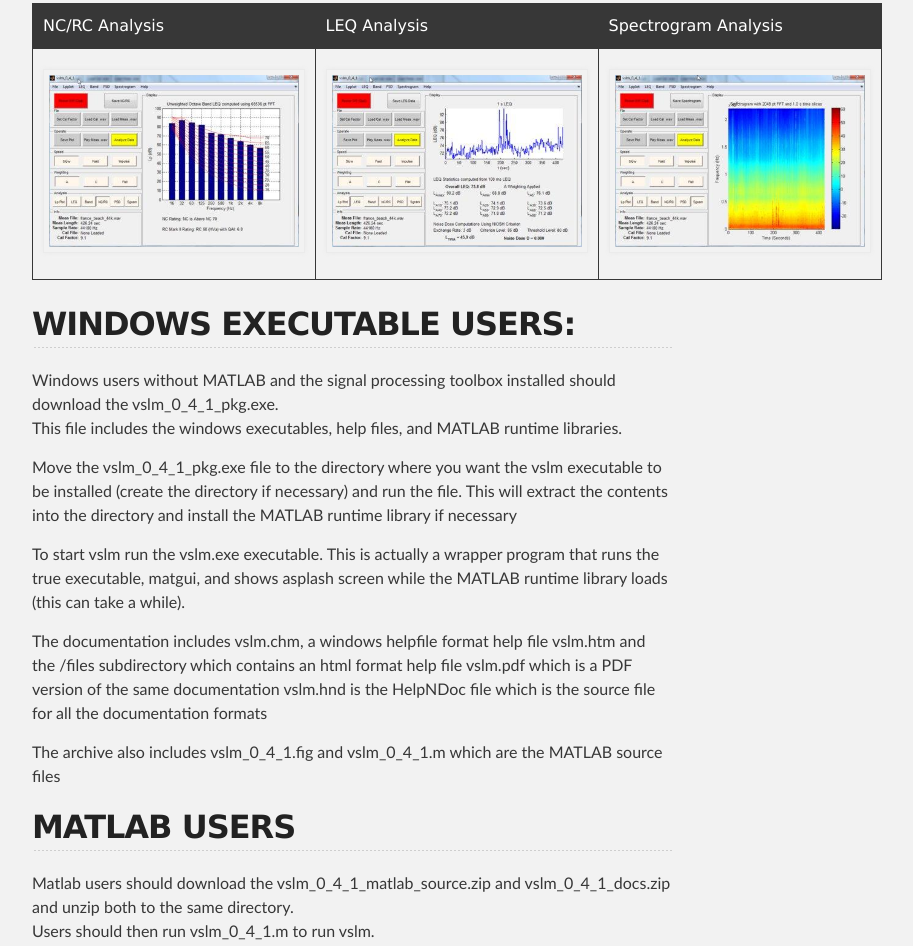
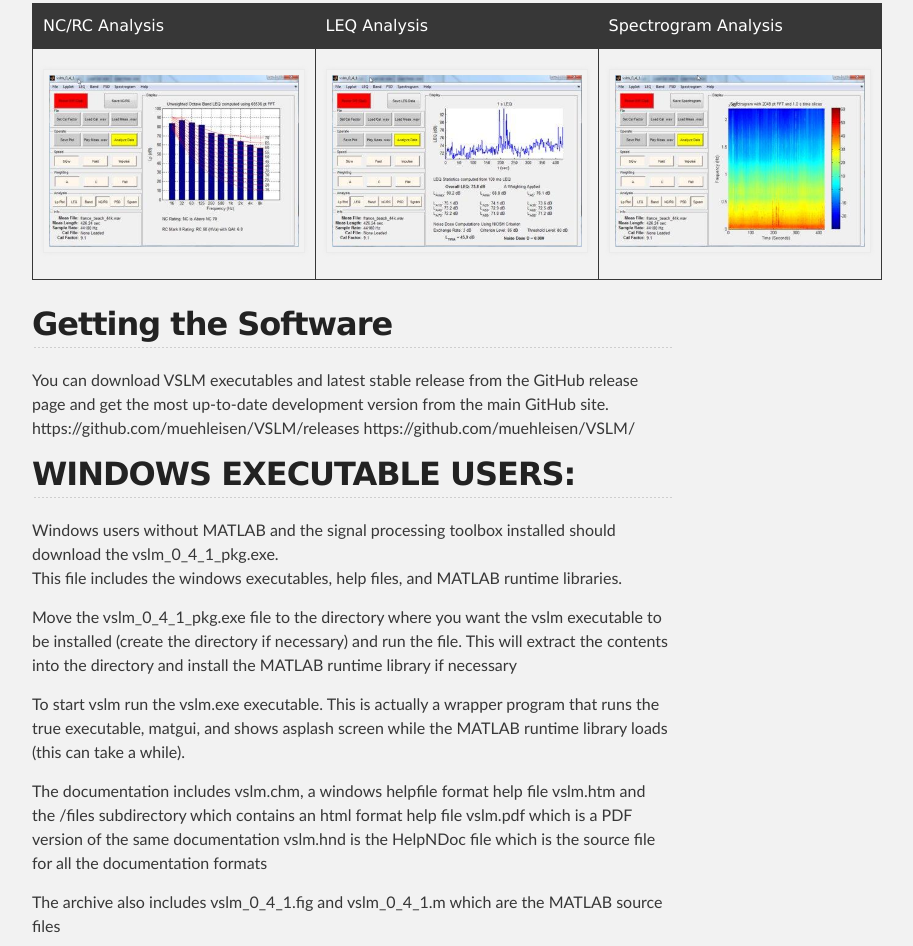
Before and after one commit to muehleisen/VSLM, a plain HTML site: page index.html in a window 1280 px wide. Shown: the part 752-1698 px from the top of the page, without its empty margins (288-1201 px from the left). Drawn offline with Linux system fonts and the light colour scheme.

Commit message:
Updated  web page
Added .gitignore and updated web page to point to main github and
release sites

```diff
--- a/index.html
+++ b/index.html
@@ -62,7 +62,10 @@
 	</tr>
 </table>
 
-
+<H2> Getting the Software</h2>
+You can download VSLM executables and latest stable release from the GitHub release page and get the most up-to-date development version from the main GitHub site.
+https://github.com/muehleisen/VSLM/releases
+https://github.com/muehleisen/VSLM/
 <h2>
 <a id="windows-executable-users" class="anchor" href="#windows-executable-users" aria-hidden="true"><span aria-hidden="true" class="octicon octicon-link"></span></a>WINDOWS EXECUTABLE USERS:</h2>
 
```
Also changed, not shown: 1 other file.
